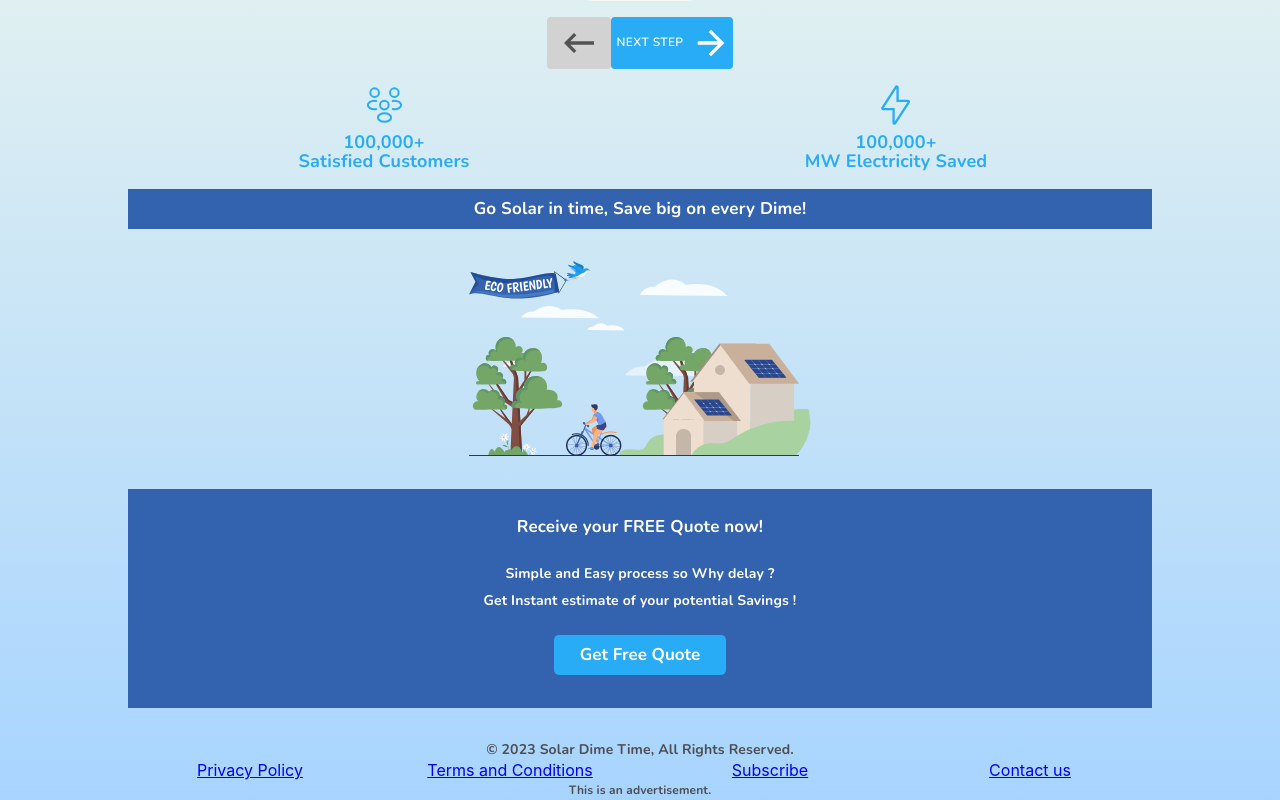
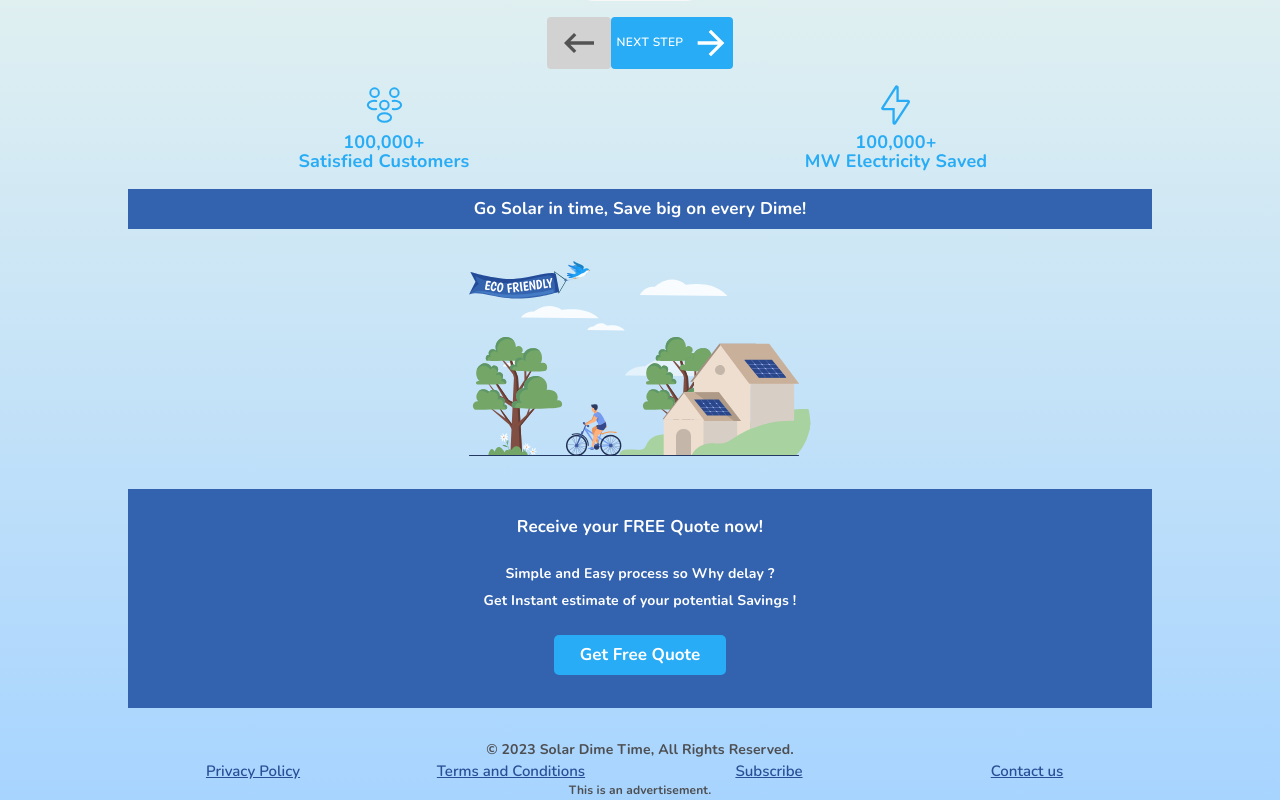
Before and after one commit to kainatkiranrashid2/solarproject, a React (Create React App) app: page / in a window 1280 px wide. Shown: the part 443-1243 px from the top of the page. Built offline with nearby package versions, Linux system fonts and the light colour scheme.

Commit message:
horizontal scrolling

```diff
--- a/src/App.js
+++ b/src/App.js
@@ -9,7 +9,6 @@ import TextBanner from "./components/TextBanner";
 import Banner from "./components/Banner";
 import CTA from "./components/CTA";
 import Footer from "./components/Footer";
-import { BrowserRouter as Router, Routes, Route } from "react-router-dom";
 
 function App() {
   const StyledBox = styled(Box)(({ theme, sx }) => ({ ...sx }));
--- a/src/components/Footer.js
+++ b/src/components/Footer.js
@@ -19,18 +19,26 @@ const Footer = () => {
       <StyledTypography className={classes.bannerText}>
         © 2023 Solar Dime Time, All Rights Reserved.{" "}
       </StyledTypography>
-      <Grid container spacing={2}>
+      <Grid container spacing={1}>
         <Grid textAlign="center" item xs={6} md={3}>
-          <a href="#">Privacy Policy</a>
+          <a href="#" className={classes.footerAnchors}>
+            Privacy Policy
+          </a>
         </Grid>
         <Grid item textAlign="center" xs={6} md={3}>
-          <a href="#">Terms and Conditions</a>
+          <a href="#" className={classes.footerAnchors}>
+            Terms and Conditions
+          </a>
         </Grid>
         <Grid item textAlign="center" xs={6} md={3}>
-          <a href="#">Subscribe</a>
+          <a href="#" className={classes.footerAnchors}>
+            Subscribe
+          </a>
         </Grid>
         <Grid item textAlign="center" xs={6} md={3}>
-          <a href="#">Contact us</a>
+          <a href="#" className={classes.footerAnchors}>
+            Contact us
+          </a>
         </Grid>
       </Grid>
 
--- a/src/components/Form.js
+++ b/src/components/Form.js
@@ -177,12 +177,7 @@ const FormData = () => {
   };
 
   return (
-    <StyledBox
-      sx={{
-        width: "100%",
-        justifyContent: "space-between",
-      }}
-    >
+    <StyledBox>
       <Formik
         initialValues={{
           residence: "",
@@ -204,7 +199,7 @@ const FormData = () => {
               sx={{ width: "100% " }}
               display="flex"
               flexDirection="column"
-              justifyContent="space-between"
+              // justifyContent="space-between"
               alignItems="center"
             >
               <Stepper
@@ -215,7 +210,7 @@ const FormData = () => {
                 padding="0"
               >
                 {steps.map((label, index) => (
-                  <Step completed={completed[index]} key={label}>
+                  <Step completed={completed[index]} key={label} padding={0}>
                     <span
                       className={`${classes.stepButton} ${
                         index === 2 ? classes.billStep : classes.otherStep
@@ -229,7 +224,7 @@ const FormData = () => {
                             : completed[index]
                             ? "#fff" // Completed step background color
                             : "#fff", // Incomplete step background color
-                        justifyContent: "space-between",
+
                         color:
                           activeStep === index
                             ? "#fff" // Active step background color
--- a/src/index.css
+++ b/src/index.css
@@ -55,3 +55,6 @@ body {
 .css-1e6y48t-MuiButtonBase-root-MuiButton-root {
   padding: none !important;
 }
+.css-mro3c9 {
+  padding: 0 !important;
+}
--- a/src/styles and css/styles.js
+++ b/src/styles and css/styles.js
@@ -266,9 +266,12 @@ const useStyles = makeStyles((theme) => ({
   },
   stepSettings: {
     display: "flex",
-    justifyContent: "space-between !important",
+    justifyContent: "space-between ",
     alignItems: "center",
     width: "100% !important",
+    [theme.breakpoints.down("xs")]: {
+      width: "100vw !important",
+    },
   },
   backButton: {
     "& .MuiSvgIcon-root": {
@@ -446,5 +449,26 @@ const useStyles = makeStyles((theme) => ({
       fontSize: "12px !important",
     },
   },
+  footerAnchors: {
+    color: "#2A4E96",
+    lineHeight: "15px !important",
+    fontFamily: "Nunito !important",
+    fontWeight: "500 !important",
+    textAlign: "center !important",
+    // fontSize: "10px !important",
+    [theme.breakpoints.down("xs")]: {
+      fontSize: "12px !important",
+    },
+    [theme.breakpoints.up("xs")]: {
+      fontSize: "13px !important",
+    },
+    [theme.breakpoints.down("md")]: {
+      fontSize: "14px !important",
+    },
+
+    [theme.breakpoints.up("md")]: {
+      fontSize: "15px !important",
+    },
+  },
 }));
 export default useStyles;
```
